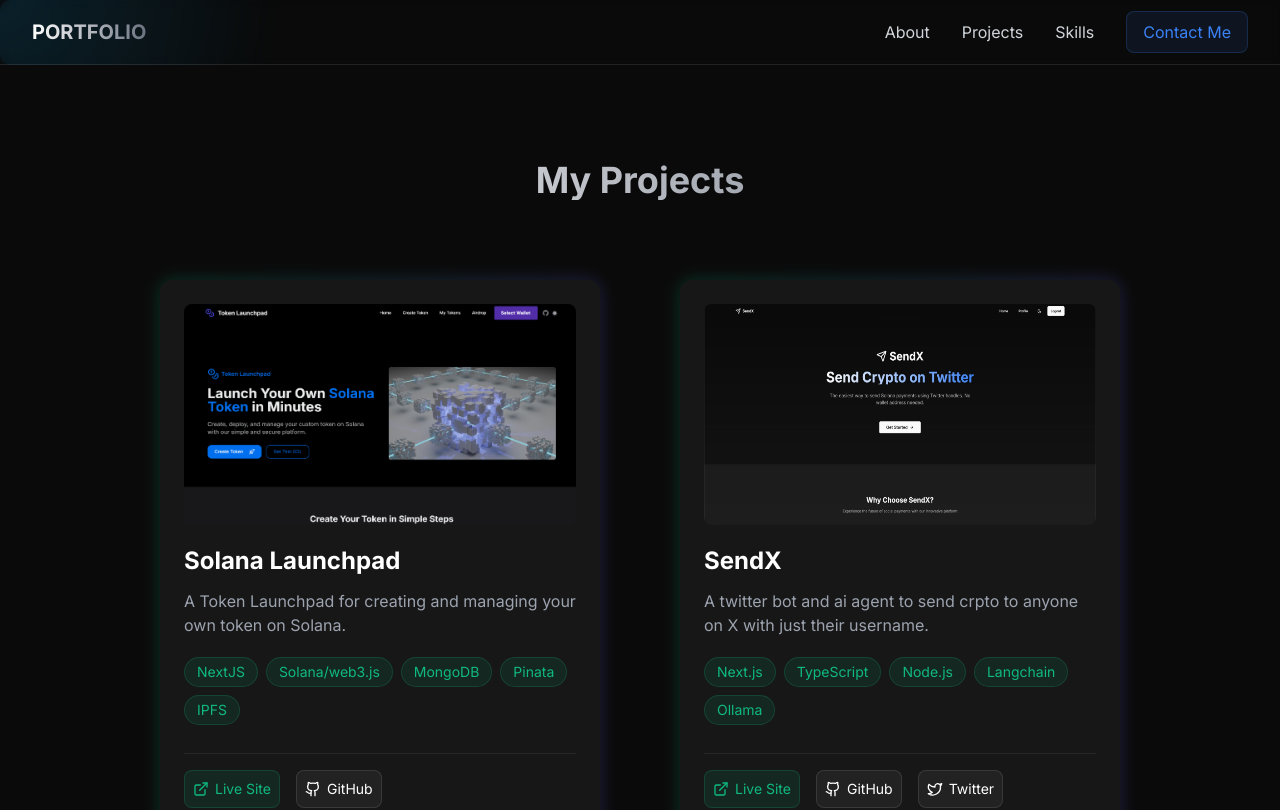
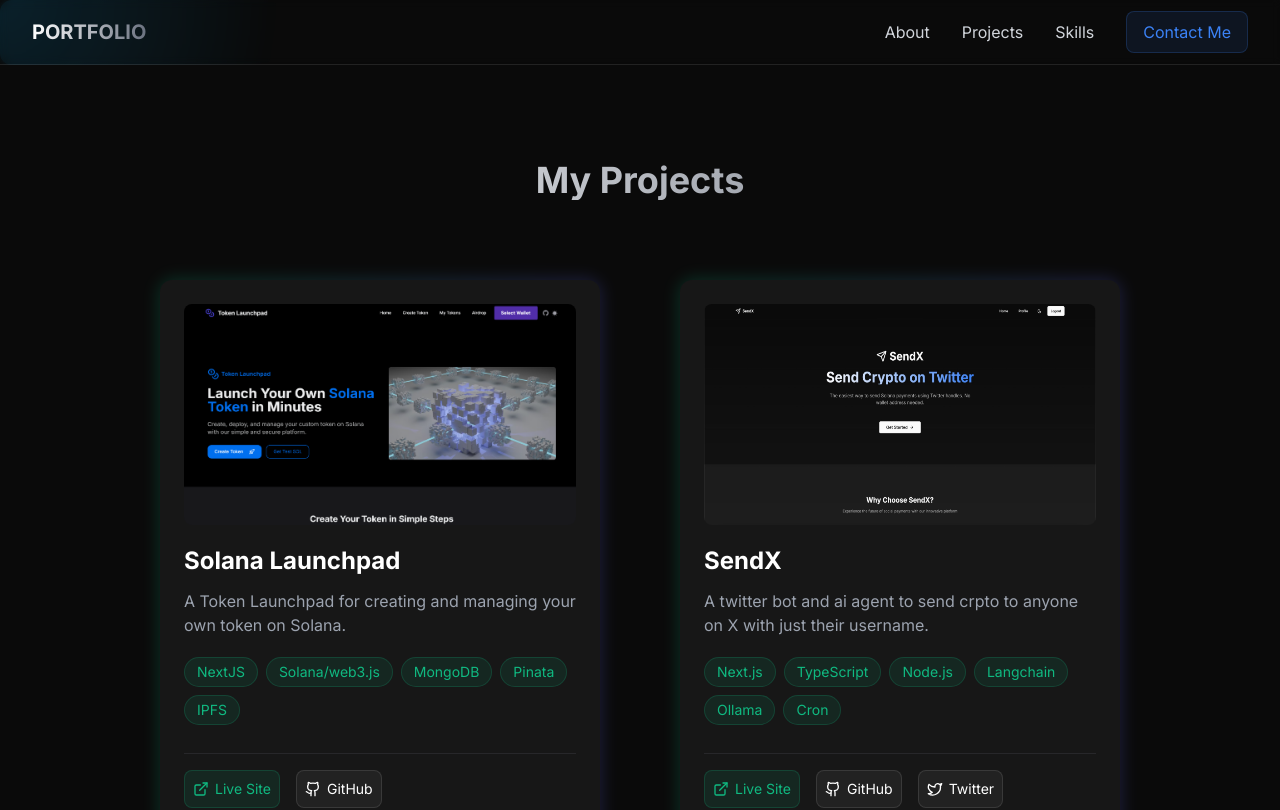
Before and after one commit to abhiraj2404/abhi_portfolio, a Next.js app: page /projects in a window 1280 px wide. Shown: the top 810 px of the page. Built offline with nearby package versions, Linux system fonts and the light colour scheme.

Commit message:
Update: project tags

```diff
--- a/app/projects/page.tsx
+++ b/app/projects/page.tsx
@@ -18,7 +18,14 @@
     description:
       "A twitter bot and ai agent to send crpto to anyone on X with just their username.",
     image: "/projectImages/sendX.jpg",
-    techStack: ["Next.js", "TypeScript", "Node.js", "Langchain", "Ollama"],
+    techStack: [
+      "Next.js",
+      "TypeScript",
+      "Node.js",
+      "Langchain",
+      "Ollama",
+      "Cron",
+    ],
     deployedUrl: "https://sendx-pi.vercel.app",
     githubUrl: "https://github.com/abhiraj2404/SendX_frontend",
   },
```
